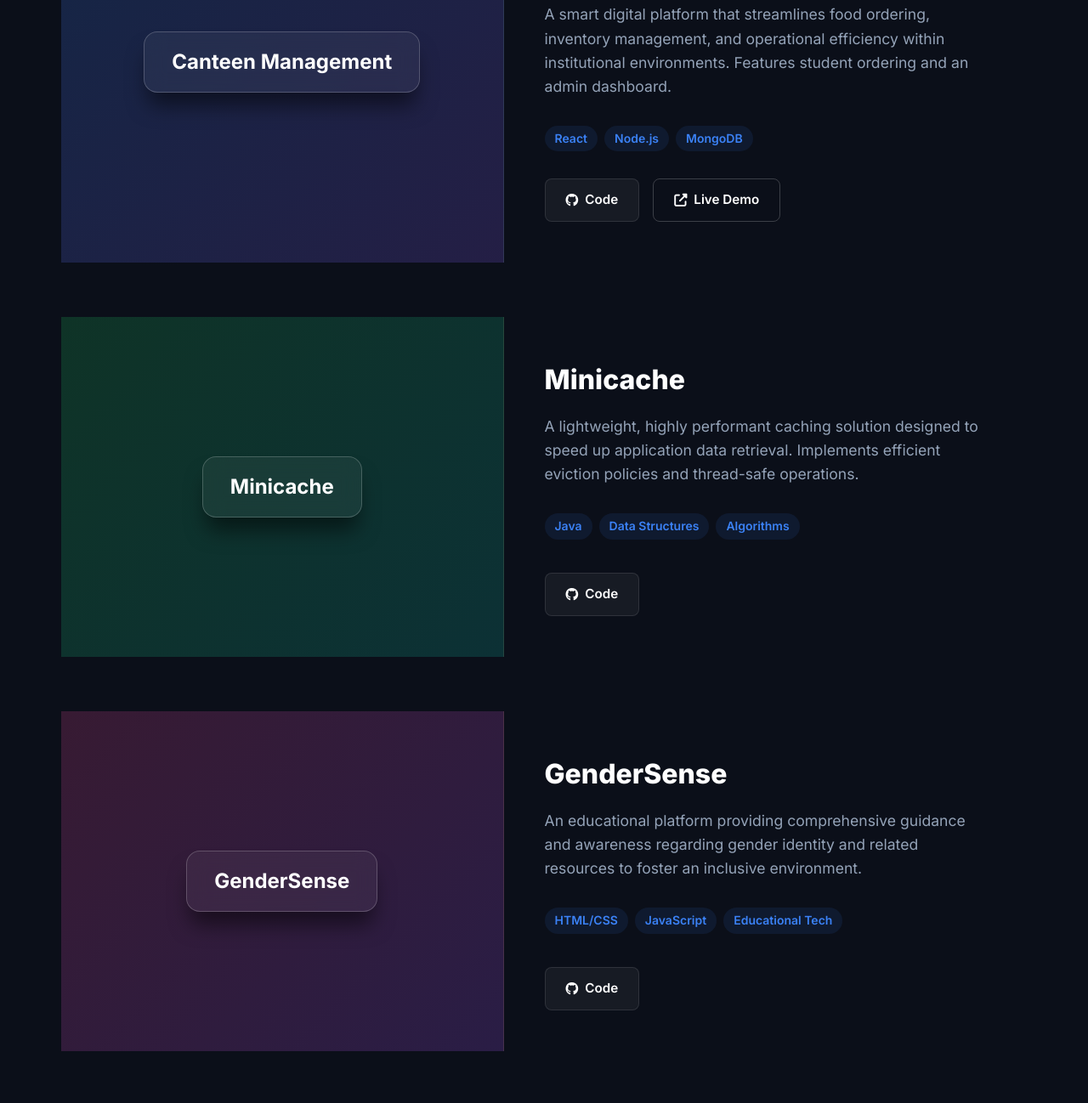
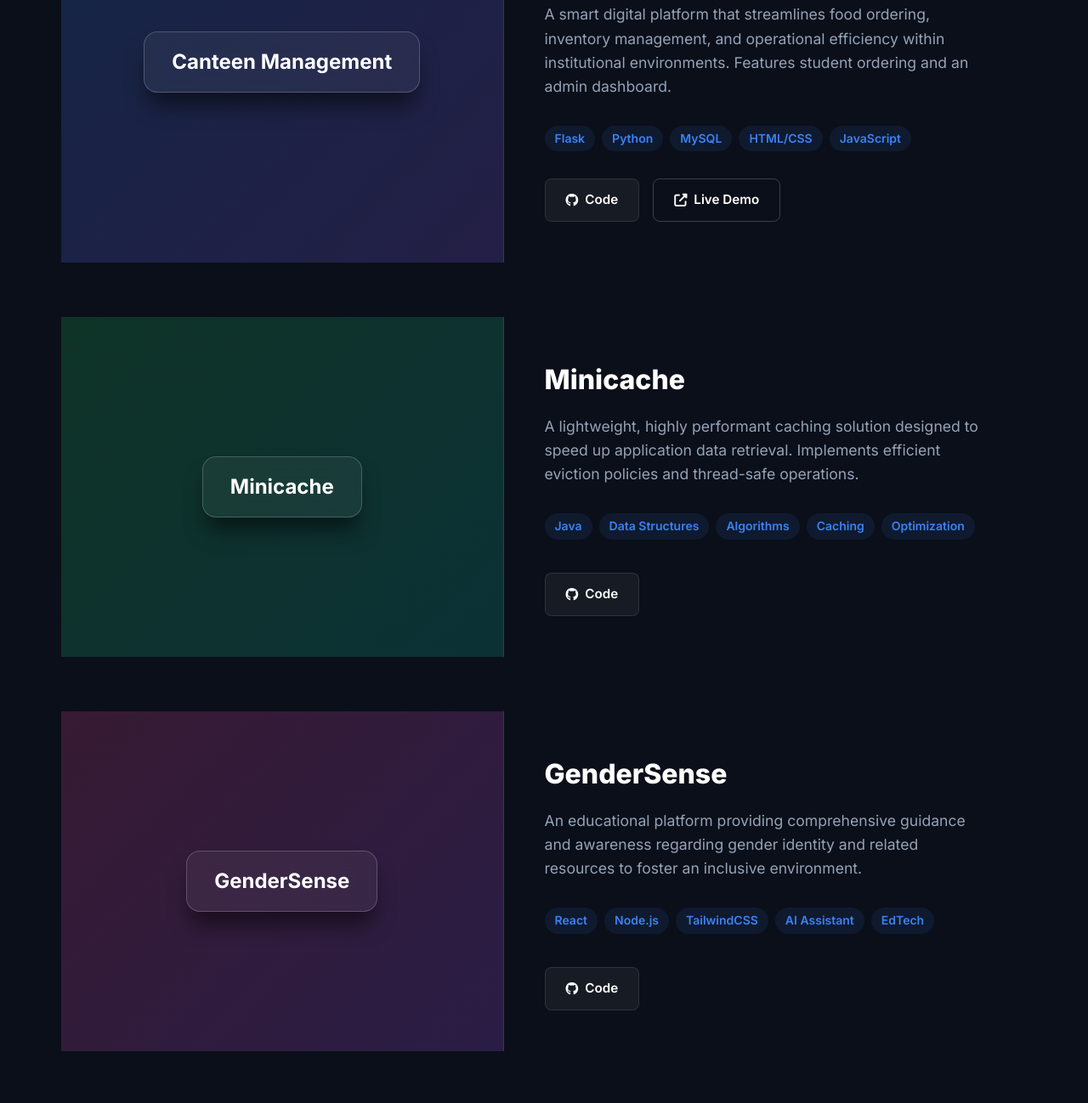
Before and after one commit to ABHAS-RGB/My_Portfolio, a plain HTML site: page index.html in a window 1280 px wide. Shown: the part 2477-3775 px from the top of the page at 85% size. Drawn offline with Linux system fonts and the light colour scheme.

Commit message:
Update project tags to be more comprehensive and valid

```diff
--- a/index.html
+++ b/index.html
@@ -154,9 +154,11 @@
                             <h3 class="project-title">Online Canteen Food Ordering and Management</h3>
                             <p class="project-desc">A smart digital platform that streamlines food ordering, inventory management, and operational efficiency within institutional environments. Features student ordering and an admin dashboard.</p>
                             <div class="project-tech">
-                                <span class="tech-tag">React</span>
-                                <span class="tech-tag">Node.js</span>
-                                <span class="tech-tag">MongoDB</span>
+                                <span class="tech-tag">Flask</span>
+                                <span class="tech-tag">Python</span>
+                                <span class="tech-tag">MySQL</span>
+                                <span class="tech-tag">HTML/CSS</span>
+                                <span class="tech-tag">JavaScript</span>
                             </div>
                             <div class="project-links">
                                 <a href="https://github.com/ABHAS-RGB" target="_blank" class="btn btn-secondary"><i class="fab fa-github"></i> Code</a>
@@ -177,6 +179,8 @@
                                 <span class="tech-tag">Java</span>
                                 <span class="tech-tag">Data Structures</span>
                                 <span class="tech-tag">Algorithms</span>
+                                <span class="tech-tag">Caching</span>
+                                <span class="tech-tag">Optimization</span>
                             </div>
                             <div class="project-links">
                                 <a href="https://github.com/ABHAS-RGB/Minicache" target="_blank" class="btn btn-secondary"><i class="fab fa-github"></i> Code</a>
@@ -193,9 +197,11 @@
                             <h3 class="project-title">GenderSense</h3>
                             <p class="project-desc">An educational platform providing comprehensive guidance and awareness regarding gender identity and related resources to foster an inclusive environment.</p>
                             <div class="project-tech">
-                                <span class="tech-tag">HTML/CSS</span>
-                                <span class="tech-tag">JavaScript</span>
-                                <span class="tech-tag">Educational Tech</span>
+                                <span class="tech-tag">React</span>
+                                <span class="tech-tag">Node.js</span>
+                                <span class="tech-tag">TailwindCSS</span>
+                                <span class="tech-tag">AI Assistant</span>
+                                <span class="tech-tag">EdTech</span>
                             </div>
                             <div class="project-links">
                                 <a href="https://github.com/ABHAS-RGB/Gender_Sense" target="_blank" class="btn btn-secondary"><i class="fab fa-github"></i> Code</a>
@@ -215,6 +221,8 @@
                                 <span class="tech-tag">Cloud Computing</span>
                                 <span class="tech-tag">IEEE Research</span>
                                 <span class="tech-tag">AWS</span>
+                                <span class="tech-tag">Data Analysis</span>
+                                <span class="tech-tag">Python</span>
                             </div>
                             <div class="project-links">
                             </div>
```
